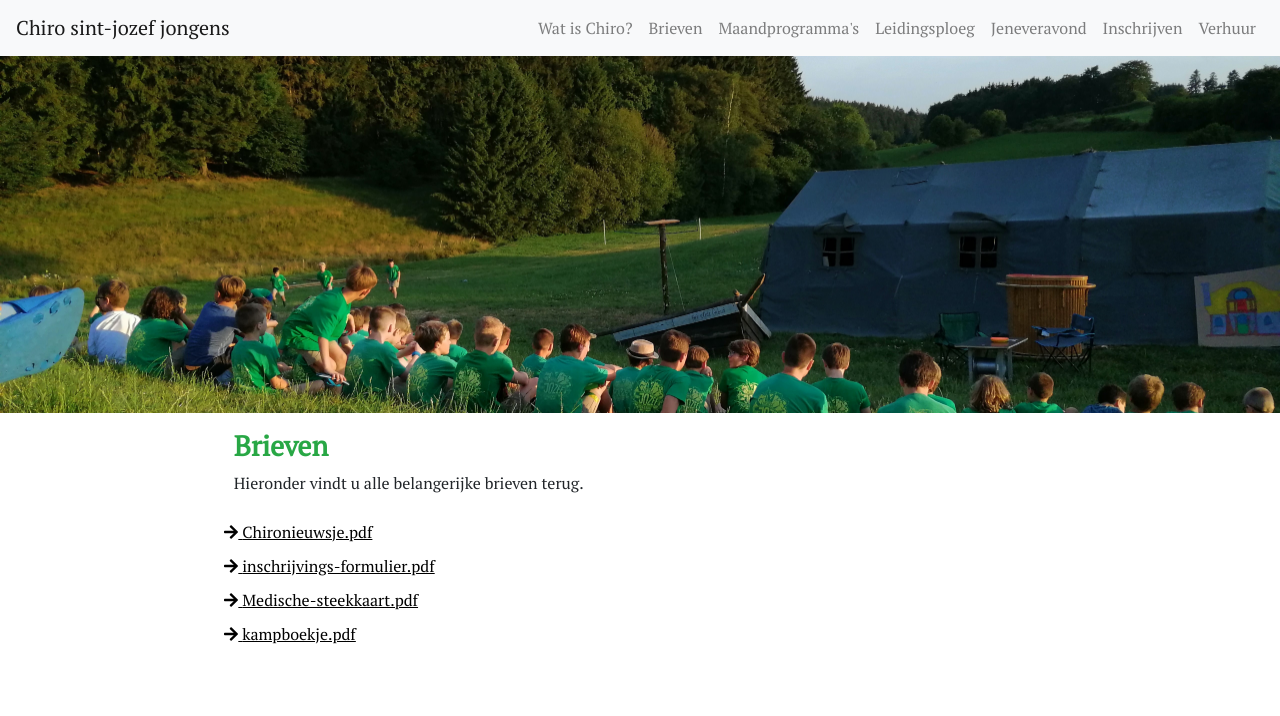
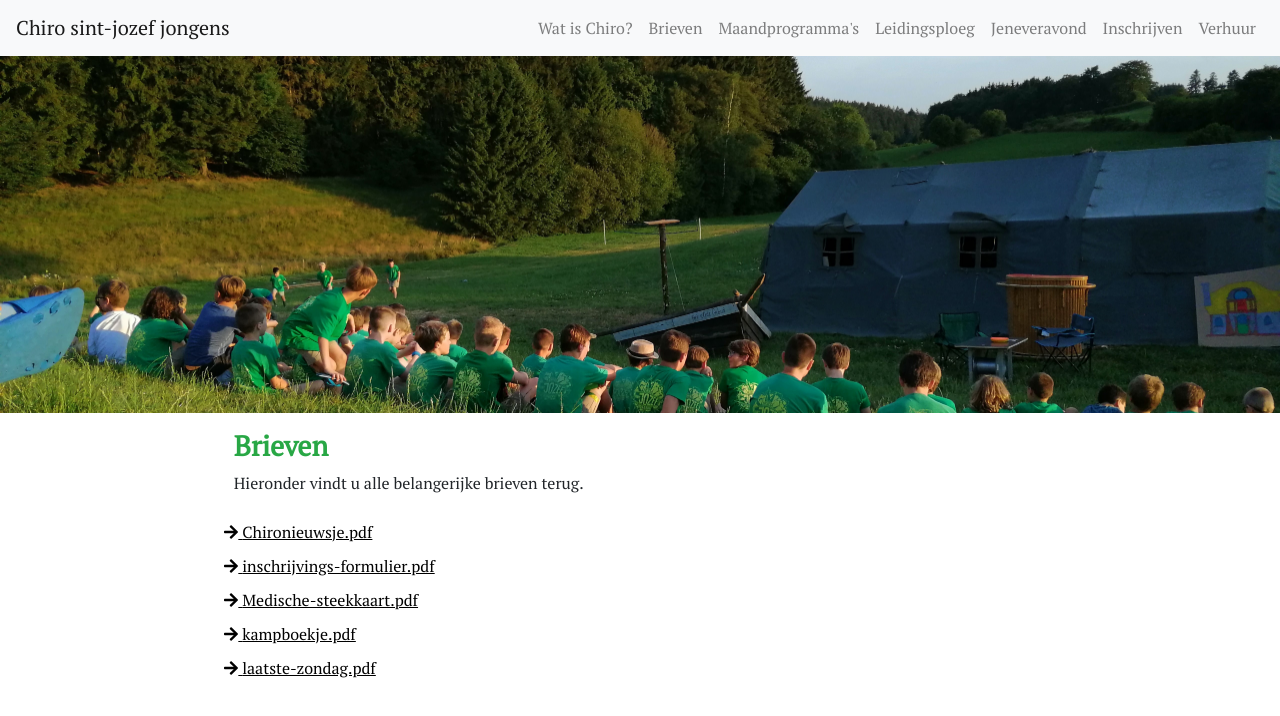
Before and after one commit to bartbiemans/chiro-site, a React (Create React App) app in the folder chiro-site/: page /brieven in a window 1280 px wide. Shown: the top 716 px of the page. Built offline with nearby package versions, Linux system fonts and the light colour scheme; what react-aws-s3 would draw is missing.

Commit message:
add announcement

```diff
--- a/chiro-site/src/main/brieven/brieven.tsx
+++ b/chiro-site/src/main/brieven/brieven.tsx
@@ -8,7 +8,7 @@ import {Col, Row } from "react-bootstrap";
 import Image from "react-bootstrap/Image";
 
 
-const brieven: string[] = ['Chironieuwsje.pdf','inschrijvings-formulier.pdf','Medische-steekkaart.pdf','kampboekje.pdf']
+const brieven: string[] = ['Chironieuwsje.pdf','inschrijvings-formulier.pdf','Medische-steekkaart.pdf','kampboekje.pdf','laatste-zondag.pdf']
 
 export const Brieven = () => {
 
```
Also changed, not shown: 1 other file (tests, documents, lock files or other folders).
